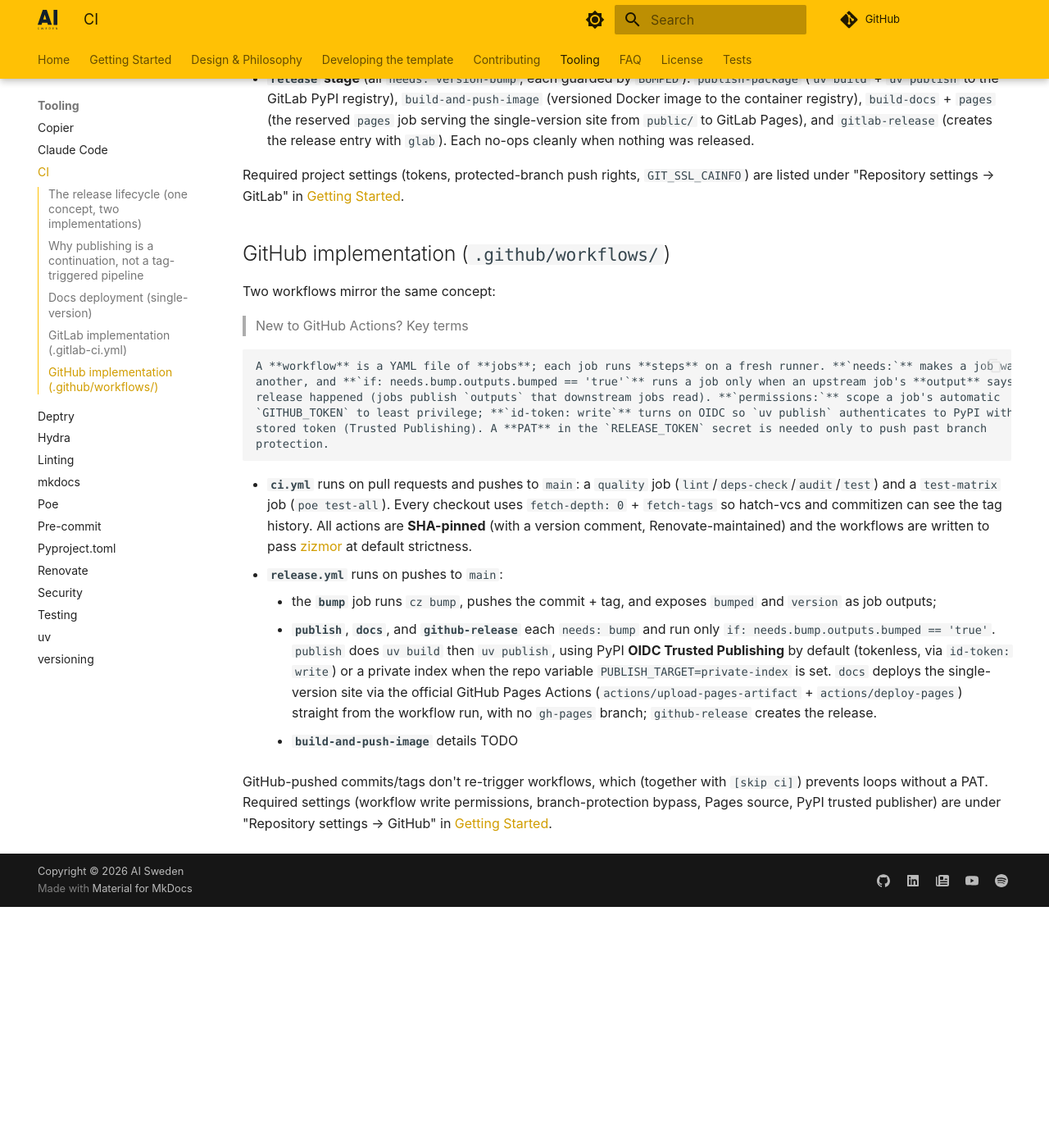
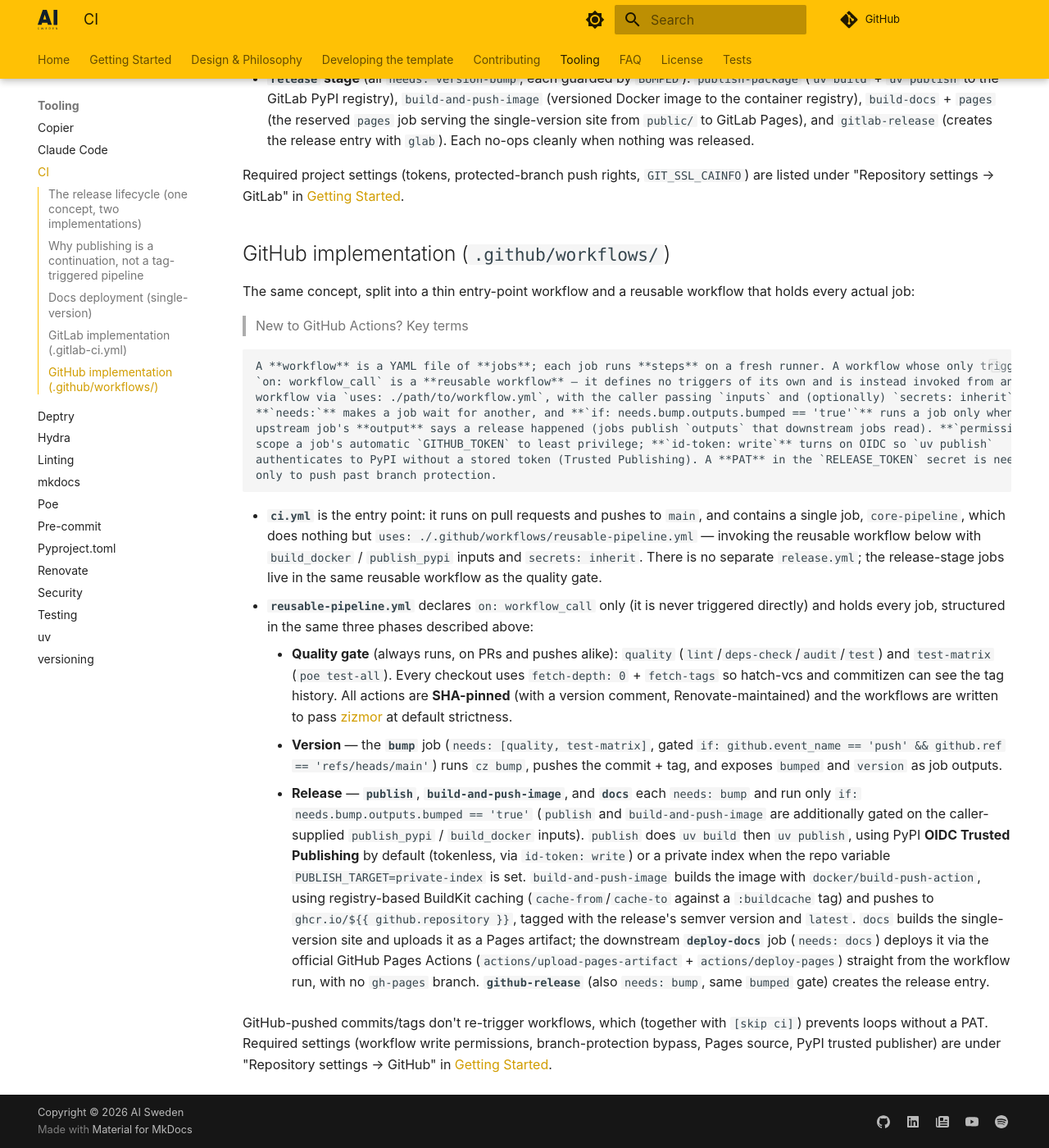
Before and after one commit to aidotse/pymaxq, an MkDocs documentation site: the page built from docs/ci.md, in a window 1280 px wide and 1400 px high, scrolled down 1668 px. Shown: the whole window at 82% size. Built offline with MkDocs 1.6.1 and Material for MkDocs 9.7.7, drawn with Linux system fonts in a browser that asks for light colours; comment, search, counter and statistics services are not loaded; before the commit the page ends 2774 px from its top, so only the background shows below that.

Commit message:
chore: sonnet review

````diff
--- a/docs/ci.md
+++ b/docs/ci.md
@@ -71,32 +71,45 @@ Required project settings (tokens, protected-branch push rights, `GIT_SSL_CAINFO
 
 ## GitHub implementation (`.github/workflows/`)
 
-Two workflows mirror the same concept:
+The same concept, split into a thin entry-point workflow and a reusable workflow that holds every actual job:
 
 > New to GitHub Actions? Key terms
 
 ```
-A **workflow** is a YAML file of **jobs**; each job runs **steps** on a fresh runner. **`needs:`** makes a job wait for
-another, and **`if: needs.bump.outputs.bumped == 'true'`** runs a job only when an upstream job's **output** says a
-release happened (jobs publish `outputs` that downstream jobs read). **`permissions:`** scope a job's automatic
-`GITHUB_TOKEN` to least privilege; **`id-token: write`** turns on OIDC so `uv publish` authenticates to PyPI without a
-stored token (Trusted Publishing). A **PAT** in the `RELEASE_TOKEN` secret is needed only to push past branch
-protection.
+A **workflow** is a YAML file of **jobs**; each job runs **steps** on a fresh runner. A workflow whose only trigger is
+`on: workflow_call` is a **reusable workflow** — it defines no triggers of its own and is instead invoked from another
+workflow via `uses: ./path/to/workflow.yml`, with the caller passing `inputs` and (optionally) `secrets: inherit`.
+**`needs:`** makes a job wait for another, and **`if: needs.bump.outputs.bumped == 'true'`** runs a job only when an
+upstream job's **output** says a release happened (jobs publish `outputs` that downstream jobs read). **`permissions:`**
+scope a job's automatic `GITHUB_TOKEN` to least privilege; **`id-token: write`** turns on OIDC so `uv publish`
+authenticates to PyPI without a stored token (Trusted Publishing). A **PAT** in the `RELEASE_TOKEN` secret is needed
+only to push past branch protection.
 ```
 
-- **`ci.yml`** runs on pull requests and pushes to `main`: a `quality` job (`lint`/`deps-check`/`audit`/`test`) and a
-    `test-matrix` job (`poe test-all`). Every checkout uses `fetch-depth: 0` + `fetch-tags` so hatch-vcs and commitizen
-    can see the tag history. All actions are **SHA-pinned** (with a version comment, Renovate-maintained) and the
-    workflows are written to pass [zizmor](security.md) at default strictness.
-- **`release.yml`** runs on pushes to `main`:
-    - the **`bump`** job runs `cz bump`, pushes the commit + tag, and exposes `bumped` and `version` as job outputs;
-    - **`publish`**, **`docs`**, and **`github-release`** each `needs: bump` and run only
-        `if: needs.bump.outputs.bumped == 'true'`. `publish` does `uv build` then `uv publish`, using PyPI **OIDC Trusted
-        Publishing** by default (tokenless, via `id-token: write`) or a private index when the repo variable
-        `PUBLISH_TARGET=private-index` is set. `docs` deploys the single-version site via the official GitHub Pages
-        Actions (`actions/upload-pages-artifact` + `actions/deploy-pages`) straight from the workflow run, with no
-        `gh-pages` branch; `github-release` creates the release.
-    - **`build-and-push-image`** details TODO
+- **`ci.yml`** is the entry point: it runs on pull requests and pushes to `main`, and contains a single job,
+    `core-pipeline`, which does nothing but `uses: ./.github/workflows/reusable-pipeline.yml` — invoking the reusable
+    workflow below with `build_docker` / `publish_pypi` inputs and `secrets: inherit`. There is no separate
+    `release.yml`; the release-stage jobs live in the same reusable workflow as the quality gate.
+- **`reusable-pipeline.yml`** declares `on: workflow_call` only (it is never triggered directly) and holds every job,
+    structured in the same three phases described above:
+    - **Quality gate** (always runs, on PRs and pushes alike): `quality` (`lint`/`deps-check`/`audit`/`test`) and
+        `test-matrix` (`poe test-all`). Every checkout uses `fetch-depth: 0` + `fetch-tags` so hatch-vcs and commitizen
+        can see the tag history. All actions are **SHA-pinned** (with a version comment, Renovate-maintained) and the
+        workflows are written to pass [zizmor](security.md) at default strictness.
+    - **Version** — the **`bump`** job (`needs: [quality, test-matrix]`, gated
+        `if: github.event_name == 'push' && github.ref == 'refs/heads/main'`) runs `cz bump`, pushes the commit + tag, and
+        exposes `bumped` and `version` as job outputs.
+    - **Release** — **`publish`**, **`build-and-push-image`**, and **`docs`** each `needs: bump` and run only
+        `if: needs.bump.outputs.bumped == 'true'` (`publish` and `build-and-push-image` are additionally gated on the
+        caller-supplied `publish_pypi` / `build_docker` inputs). `publish` does `uv build` then `uv publish`, using PyPI
+        **OIDC Trusted Publishing** by default (tokenless, via `id-token: write`) or a private index when the repo
+        variable `PUBLISH_TARGET=private-index` is set. `build-and-push-image` builds the image with
+        `docker/build-push-action`, using registry-based BuildKit caching (`cache-from`/`cache-to` against a `:buildcache`
+        tag) and pushes to `ghcr.io/${{ github.repository }}`, tagged with the release's semver version and `latest`.
+        `docs` builds the single-version site and uploads it as a Pages artifact; the downstream **`deploy-docs`** job
+        (`needs: docs`) deploys it via the official GitHub Pages Actions (`actions/upload-pages-artifact` +
+        `actions/deploy-pages`) straight from the workflow run, with no `gh-pages` branch. **`github-release`** (also
+        `needs: bump`, same `bumped` gate) creates the release entry.
 
 GitHub-pushed commits/tags don't re-trigger workflows, which (together with `[skip ci]`) prevents loops without a PAT.
 Required settings (workflow write permissions, branch-protection bypass, Pages source, PyPI trusted publisher) are under
--- a/mkdocs.yaml
+++ b/mkdocs.yaml
@@ -1,6 +1,6 @@
 # ==============================================================================
 # WARNING: AUTO-GENERATED FILE
-# This file is synced from template/mkdocs.yml.jinja via `uv run poe sync`.
+# This file is synced from template/mkdocs.yaml.jinja via `uv run poe sync`.
 # DO NOT MODIFY THIS FILE DIRECTLY!
 # Any changes made here will be overwritten. Make your changes in the template.
 # ==============================================================================
@@ -21,6 +21,8 @@ plugins:
             docstring_style: google
             show_source: true
 
+# Note: docs/user-guide.md is the generated project's own Getting Started page. PyMaxQ's own docs site uses
+# docs/getting-started.md instead and intentionally omits user-guide.md from its nav (see docs/developing.md).
 nav:
   - Home: index.md
   - Getting Started: getting-started.md
--- a/noxfile.py
+++ b/noxfile.py
@@ -29,4 +29,6 @@ def tests(session: nox.Session) -> None:
         env={"UV_PROJECT_ENVIRONMENT": session.virtualenv.location},
     )
     # Matrix = pass/fail only: drop the coverage/artifact addopts defined in pyproject.
-    session.run("pytest", "-n", "auto", "tests/unit", "-o", "addopts=-ra")
+    # "tests" (not "tests/unit") so this file works unmodified both here (root's tests
+    # live flat under tests/) and copied verbatim into generated projects (tests/unit/).
+    session.run("pytest", "-n", "auto", "tests", "-o", "addopts=-ra")
````
Also changed, not shown: copier.yml (+12 -1 lines), docs/claude-code.md (+7 -2 lines), docs/developing.md (+4 -0 lines), docs/getting-started.md (+5 -0 lines), pyproject.toml (+25 -3 lines), 11 other files.
